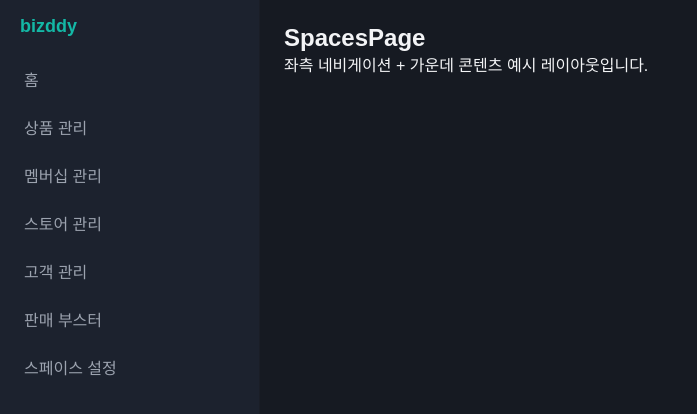
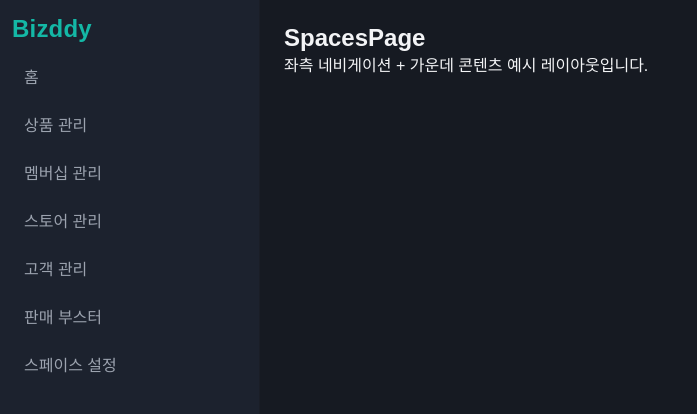
Before and after one commit to jiyong0106/bizddy, a Next.js app: page /spaces in a window 1280 px wide. Shown: the top 414 px of the page, without its empty margins (0-697 px from the left). Built offline with nearby package versions, Linux system fonts and the light colour scheme.

Commit message:
페이지 레이아웃 개선

```diff
--- /dev/null
+++ b/src/components/common/index.ts
@@ -0,0 +1 @@
+export { default as Logo } from "./logo";
--- /dev/null
+++ b/src/components/common/logo/index.tsx
@@ -0,0 +1,22 @@
+import clsx from "clsx";
+import styles from "./logo.module.scss";
+
+interface Props {
+  size?: number | string;
+}
+
+const toCssSize = (v?: number | string) =>
+  typeof v === "number" ? `${v}px` : v;
+
+const Logo = ({ size }: Props) => {
+  return (
+    <div
+      className={clsx(styles.container)}
+      style={size ? { fontSize: toCssSize(size) } : undefined}
+    >
+      Bizddy
+    </div>
+  );
+};
+
+export default Logo;
--- /dev/null
+++ b/src/components/common/logo/logo.module.scss
@@ -0,0 +1,10 @@
+@use "@/styles/_variables.scss" as v;
+
+.container {
+  font-weight: 600;
+  color: v.$logo;
+  letter-spacing: 0.2px;
+  line-height: 1.1;
+  /* 기본 크기. 컴포넌트 props의 inline style로 덮어쓸 수 있음 */
+  font-size: 1.8rem;
+}
--- a/src/components/spaces/navbar/index.tsx
+++ b/src/components/spaces/navbar/index.tsx
@@ -1,5 +1,6 @@
 import Link from "next/link";
 import styles from "./navbar.module.scss";
+import { Logo } from "@/components/common";
 
 const items = [
   { label: "홈", href: "/spaces" },
@@ -14,8 +15,7 @@ const items = [
 const Navbar = () => {
   return (
     <aside className={styles.container}>
-      <div className={styles.logo}>bizddy</div>
-      <nav className={styles.nav}>
+      <Logo size={24} />
       <ul className={styles.menu}>
         {items.map((it) => (
           <li key={it.href} className={styles.item}>
@@ -25,7 +25,6 @@ const Navbar = () => {
           </li>
         ))}
       </ul>
-      </nav>
     </aside>
   );
 };
--- a/src/components/spaces/topbar/index.tsx
+++ b/src/components/spaces/topbar/index.tsx
@@ -9,7 +9,7 @@ const Topbar = ({ onMoreClick }: Props) => {
     <div className={styles.container}>
       <div className={styles.brand}>bizddy</div>
       <button type="button" className={styles.moreBtn} onClick={onMoreClick}>
-        더보기
+        더보
       </button>
     </div>
   );
--- a/src/components/spaces/topbar/topbar.module.scss
+++ b/src/components/spaces/topbar/topbar.module.scss
@@ -6,7 +6,6 @@
   justify-content: space-between;
   height: 56px;
   padding: 0 12px;
-  background: v.$sidebarBg;
   border-bottom: 1px solid v.$divider;
 }
 
--- a/tsconfig.json
+++ b/tsconfig.json
@@ -29,6 +29,6 @@
     ".next/types/**/*.ts",
     ".next/dev/types/**/*.ts",
     "**/*.mts"
-  ],
+, "src/components/common/logo"  ],
   "exclude": ["node_modules"]
 }
```
Lines whose indentation alone changed are shown as unchanged.
